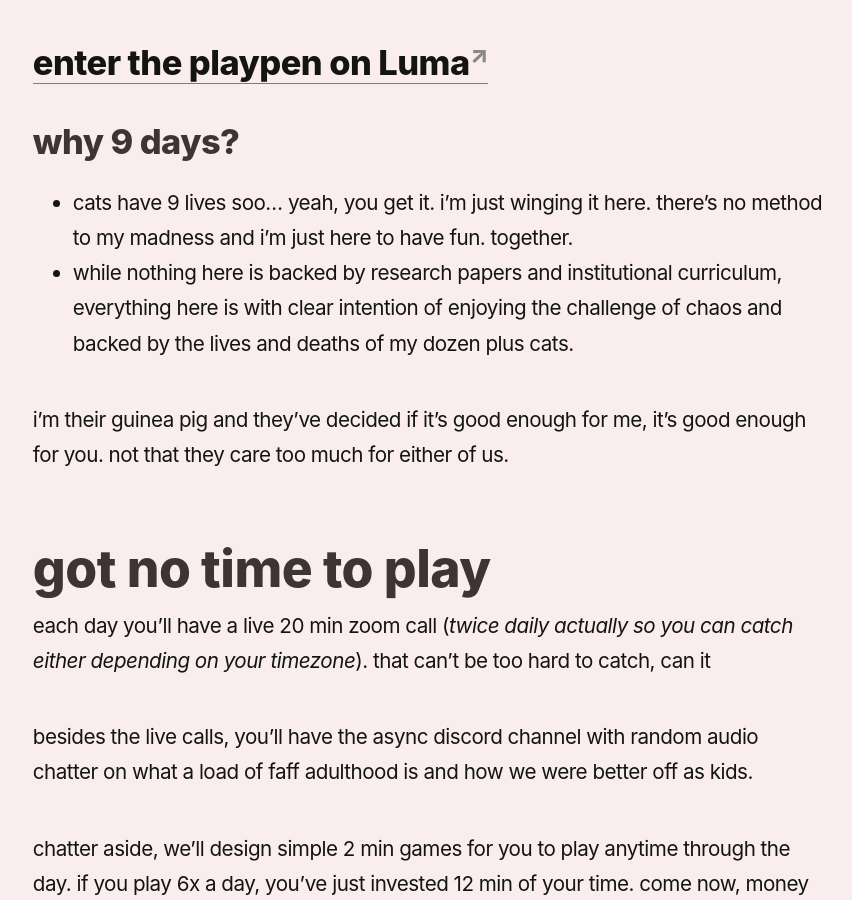
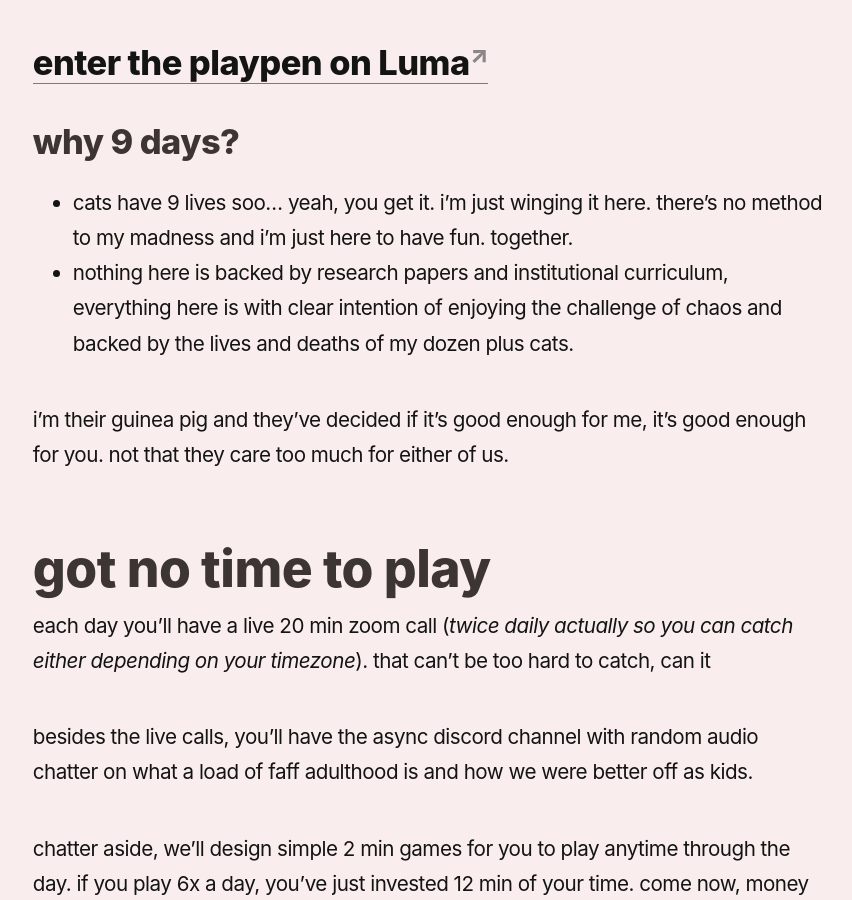
Before and after one commit to reddy2go/redgarden, a Jekyll site: the page built from _notes/playpen.md, in a window 1280 px wide and 900 px high, scrolled down 1045 px. Shown: the whole window, without its empty margins (44-896 px from the left). Built offline with Jekyll 4.4.1, drawn with Linux system fonts in a browser that asks for light colours; some web fonts are replaced; Markdown is read by kramdown in place of the engine named in the settings.

Commit message:
auto commit

```diff
--- a/_notes/playpen.md
+++ b/_notes/playpen.md
@@ -14,7 +14,7 @@
 
 ### why 9 days?
 - cats have 9 lives soo... yeah, you get it. i’m just winging it here. there’s no method to my madness and i’m just here to have fun. together.
-- while nothing here is backed by research papers and institutional curriculum, everything here is with clear intention of enjoying the challenge of chaos and backed by the lives and deaths of my dozen plus cats.
+- nothing here is backed by research papers and institutional curriculum, everything here is with clear intention of enjoying the challenge of chaos and backed by the lives and deaths of my dozen plus cats.
 
 i’m their guinea pig and they’ve decided if it’s good enough for me, it’s good enough for you. not that they care too much for either of us.
 
```
